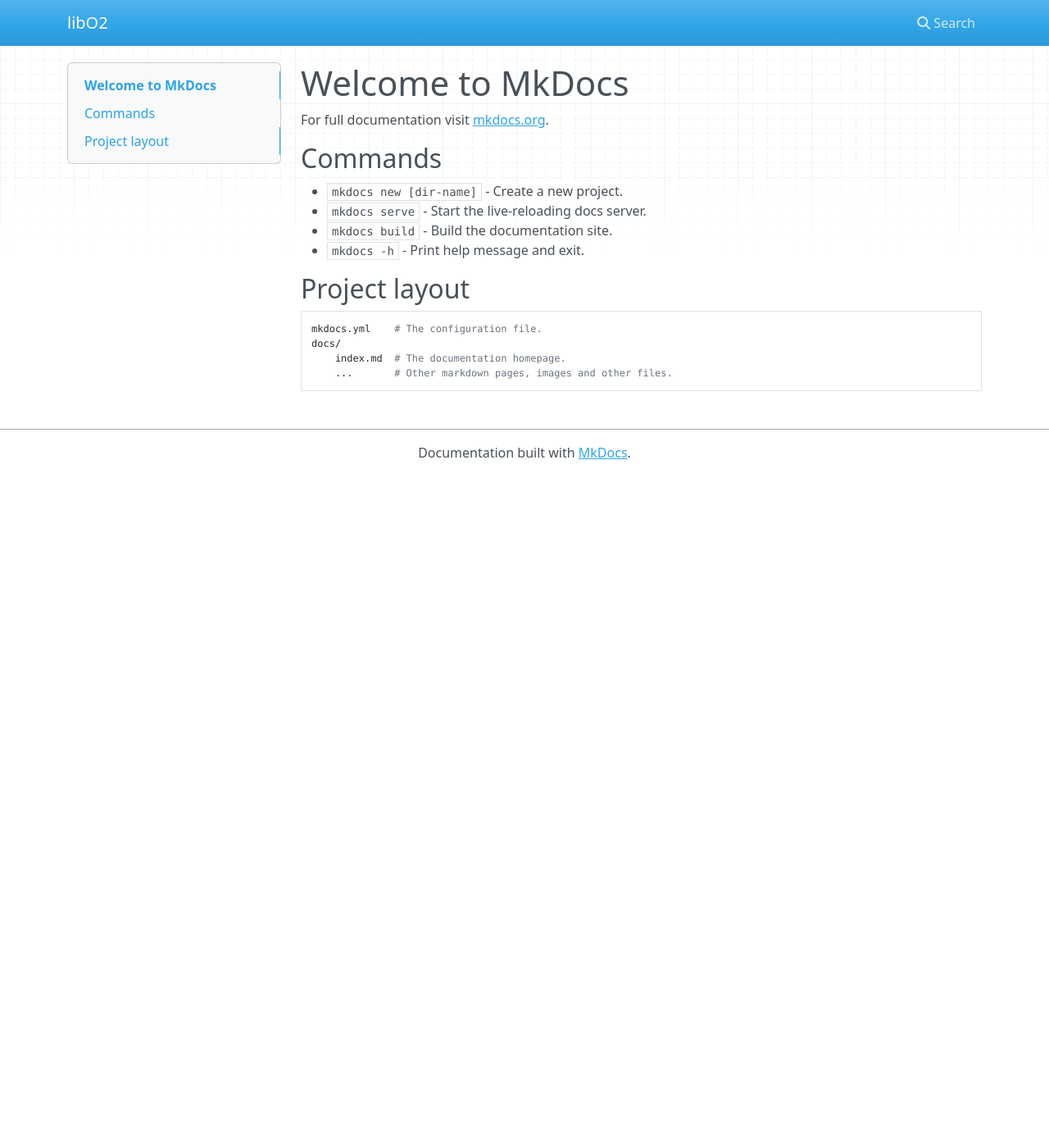
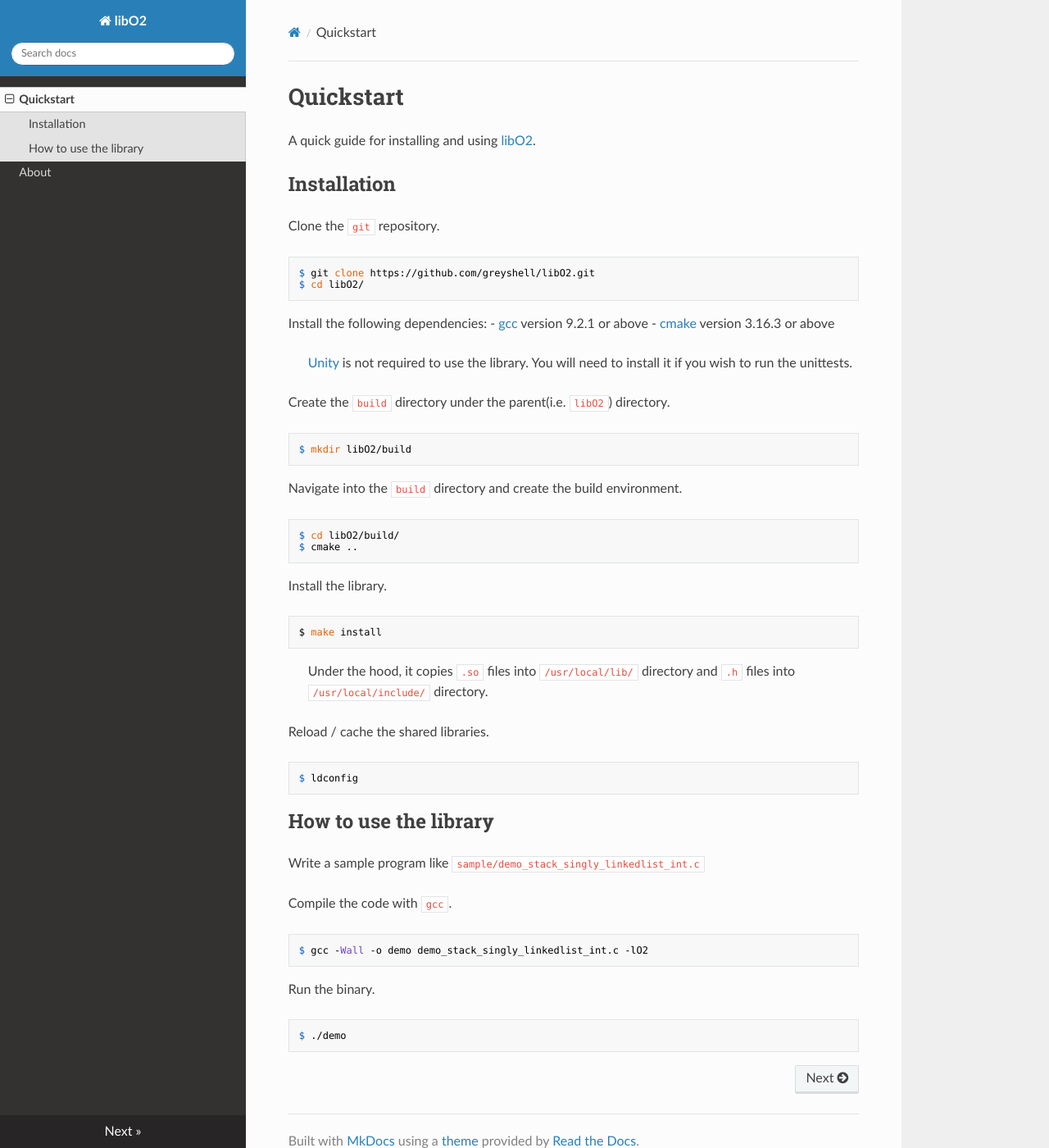
Before and after one commit to greyshell/libO2, an MkDocs documentation site: the page built from docs/index.md, in a window 1280 px wide and 1400 px high. Shown: the whole window at 82% size. Built offline with MkDocs 1.6.1, drawn with Linux system fonts in a browser that asks for light colours; nearby versions of some CDN libraries.

```diff
--- a/docs/index.md
+++ b/docs/index.md
@@ -1,17 +1,51 @@
-# Welcome to MkDocs
+# Quickstart
 
-For full documentation visit [mkdocs.org](https://www.mkdocs.org).
+A quick guide for installing and using [libO2](https://github.com/greyshell/libO2).
 
-## Commands
 
-* `mkdocs new [dir-name]` - Create a new project.
-* `mkdocs serve` - Start the live-reloading docs server.
-* `mkdocs build` - Build the documentation site.
-* `mkdocs -h` - Print help message and exit.
+## Installation
 
-## Project layout
+Clone the `git` repository.
 
-    mkdocs.yml    # The configuration file.
-    docs/
-        index.md  # The documentation homepage.
-        ...       # Other markdown pages, images and other files.
+    $ git clone https://github.com/greyshell/libO2.git
+    $ cd libO2/
+
+Install the following dependencies:
+- [gcc](https://gcc.gnu.org/) version 9.2.1 or above
+- [cmake](https://cmake.org/) version 3.16.3 or above
+
+> [Unity](http://www.throwtheswitch.org/unity) is not required to use the library.
+> You will need to install it if you wish to run the unittests.
+
+Create the `build` directory under the parent(i.e. `libO2`) directory.
+
+    $ mkdir libO2/build
+
+Navigate into the `build` directory and create the build environment.
+
+    $ cd libO2/build/
+    $ cmake ..
+
+Install the library.
+
+    $ make install
+
+> Under the hood, it copies `.so` files into `/usr/local/lib/` directory and
+   `.h` files into `/usr/local/include/` directory.
+
+Reload / cache the shared libraries.
+
+    $ ldconfig
+
+## How to use the library
+
+Write a sample program like `sample/demo_stack_singly_linkedlist_int.c`
+
+Compile the code with `gcc`.
+
+    $ gcc -Wall -o demo demo_stack_singly_linkedlist_int.c -lO2
+
+
+Run the binary.
+
+    $ ./demo
--- a/mkdocs.yml
+++ b/mkdocs.yml
@@ -1 +1,5 @@
 site_name: libO2
+nav:
+  - Quickstart: index.md
+  - About: about.md
+theme: readthedocs
```
Also changed, not shown: README.md (+1 -2 lines), docs/about.md (added, +57 -0 lines).
